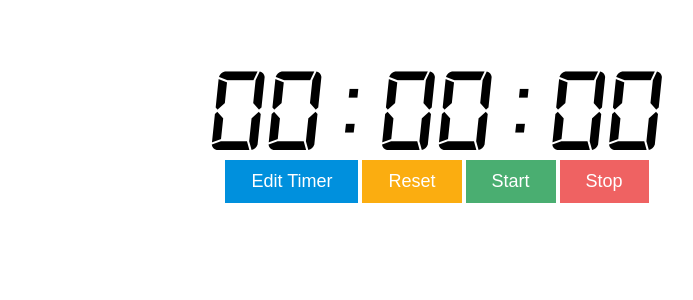
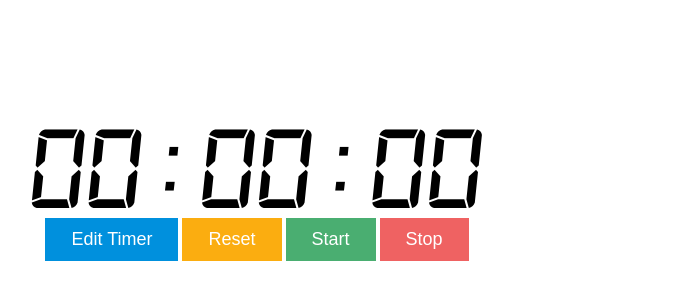
Before and after one commit to rustamova148/Online-Alarm-Clock, a plain HTML site: page timer.html in a window 1280 px wide. Shown: the part 162-462 px from the top of the page, without its empty margins (383-1076 px from the left). Drawn offline with Linux system fonts and the light colour scheme.

Commit message:
css update

```diff
--- a/style.css
+++ b/style.css
@@ -1,6 +1,7 @@
 *
 {
     margin: 0px;
+    padding: 0px;
 }
 
 @keyframes fadeBtn
@@ -20,7 +21,7 @@ body
     top: 80px;
     left: 100px;
     height: 90.5vh;
-    width: 94.5%;
+    width: 93.9%;
     background-color: antiquewhite;
 }
 
@@ -66,8 +67,8 @@ body
 
 #leftNav
 {
-    left:0px;
-    height:91.2vh;
+    left: 0px;
+    height: 91.2vh;
     width: 100px;
     background-color:#3d3c3c;
 }
--- a/timer.css
+++ b/timer.css
@@ -1,13 +1,13 @@
 .timer-box{
-    width: 500px;
-    height: 100px;
+    width: 100%;
+    height: 80vh;
     display: flex;
     flex-direction: column;
     align-items: center;
     justify-content: center;
-    position: absolute;
+    /* position: absolute;
     top: 220px;
-    left: 570px;
+    left: 570px; */
 }
 @font-face {
     font-family: 'Digital7';
```
Also changed, not shown: stopWatch.css (+4 -4 lines).
